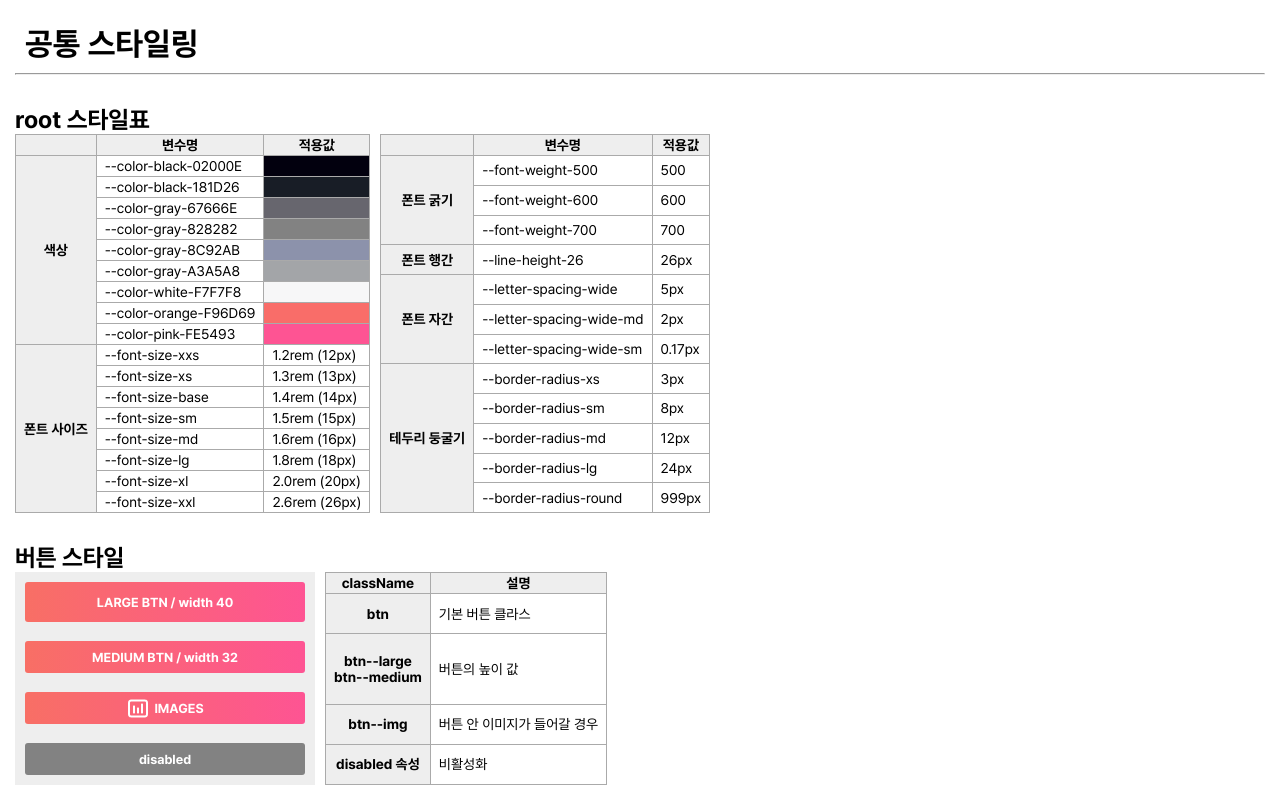
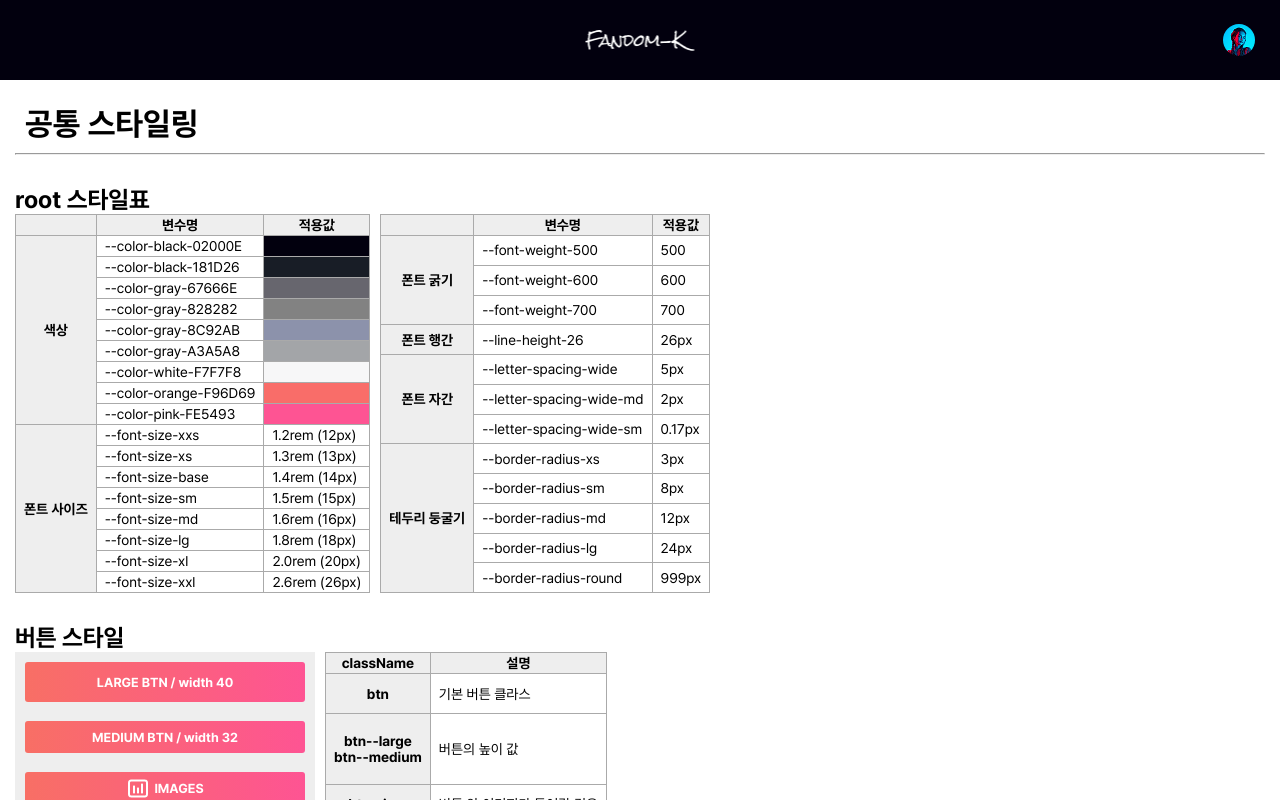
Before and after one commit to Codeit-FE16-team8/Idolz, a React (Vite) app: page / in a window 1280 px wide. Shown: the top 800 px of the page. Built offline with nearby package versions, Linux system fonts and the light colour scheme.

Commit message:
Feat : header 구현

```diff
--- /dev/null
+++ b/src/components/Header.jsx
@@ -0,0 +1,71 @@
+import { useEffect, useRef, useState } from 'react';
+import logoImg from '../assets/images/logo.png';
+import userImg from '../assets/images/profile.png';
+import '../styles/header.css';
+
+function Header() {
+  //프로필 메뉴의 열림 상태 저장
+  const [isOpen, setIsOpen] = useState(false);
+  // 프로필 이미지 저장
+  const [profileImg, setProfileImg] = useState(userImg);
+  //profile의 DOM 저장, null=초기값설정
+  const profileRef = useRef(null);
+  const fileInputRef = useRef(null);
+
+  //프로필 사진 변경
+  const handleChangeProfile = (e) => {
+    const file = e.target.files[0];
+    const newUrl = URL.createObjectURL(file);
+    setProfileImg(newUrl);
+  };
+
+  // 메뉴 창 닫기
+  useEffect(() => {
+    // profile 밖 영역 선택했을 시
+    function handleClickOutside(e) {
+      if (profileRef.current && !profileRef.current.contains(e.target)) {
+        setIsOpen(false);
+      }
+    }
+    // 페이지를 누르면 handleClickOutside 실행
+    document.addEventListener('mousedown', handleClickOutside);
+
+    // 실행된 뒤 이벤트 정리
+    return () => {
+      document.removeEventListener('mousedown', handleClickOutside);
+    };
+  }, [isOpen]);
+
+  return (
+    <header className="header">
+      <h1 className="logo">
+        <img src={logoImg} alt="" />
+      </h1>
+      <div
+        className="profile"
+        ref={profileRef}
+        onClick={() => {
+          setIsOpen(!isOpen);
+        }}
+      >
+        <img className="profile__img" src={profileImg} alt="프로필" />
+        {isOpen && (
+          <ul className="profile__nav">
+            <li>마이페이지</li>
+            <li onClick={() => fileInputRef.current?.click()}>프로필 이미지 변경</li>
+            <li>로그아웃</li>
+          </ul>
+        )}
+        <input
+          className="profile__upload"
+          type="file"
+          accept="image/*"
+          ref={fileInputRef}
+          onChange={handleChangeProfile}
+        />
+      </div>
+    </header>
+  );
+}
+
+export default Header;
--- a/src/main.jsx
+++ b/src/main.jsx
@@ -2,10 +2,12 @@ import { StrictMode } from 'react';
 import { createRoot } from 'react-dom/client';
 import App from './App.jsx';
 import Common from './Common.jsx';
+import Header from './components/Header.jsx';
 import './styles/styles.css';
 
 createRoot(document.getElementById('root')).render(
   <StrictMode>
+    <Header />
     <Common />
     <App />
   </StrictMode>,
--- /dev/null
+++ b/src/styles/header.css
@@ -0,0 +1,81 @@
+.header {
+  position: relative;
+  display: flex;
+  align-items: center;
+  justify-content: center;
+  height: 50px;
+  padding: 0 25px;
+  background-color: var(--color-black-02000E);
+}
+
+.logo {
+  position: absolute;
+  left: 50%;
+  transform: translateX(-50%);
+}
+
+.profile {
+  margin-left: auto;
+  z-index: 999;
+  cursor: pointer;
+}
+
+.profile:hover > .profile__nav {
+  display: block;
+}
+
+.profile__img {
+  width: 32px;
+  height: 32px;
+  overflow: hidden;
+  border-radius: var(--border-radius-round);
+  background-color: var(--color-white-F7F7F8);
+}
+
+.profile__nav {
+  position: absolute;
+  right: 25px;
+  margin-top: 8px;
+  background-color: var(--color-white-F7F7F8);
+  border-radius: var(--border-radius-sm);
+  padding: 5px 10px;
+}
+
+.profile__nav::before {
+  content: '';
+  position: absolute;
+  top: -8px;
+  right: 11px;
+  width: 0;
+  height: 0;
+  border-style: solid;
+  border-width: 0px 5px 8px 5px;
+  border-color: transparent transparent var(--color-white-F7F7F8) transparent;
+}
+
+.profile__nav li {
+  padding: 8px;
+  font-size: var(--font-size-xs);
+  border-bottom: 1px solid #ccc;
+  cursor: pointer;
+}
+
+.profile__nav li:hover {
+  text-decoration: underline;
+}
+
+.profile__nav li:last-child {
+  border-bottom: none
+}
+
+.profile__upload {
+  display: none;
+}
+
+/*** 반응형 ***/
+/* 타블렛 (768px~) */
+@media (min-width: 768px) {
+  .header {
+    height: 80px;
+  }
+}
```
Also changed, not shown: src/assets/images/profile.png (added), 1 other file (tests, documents, lock files or other folders).
